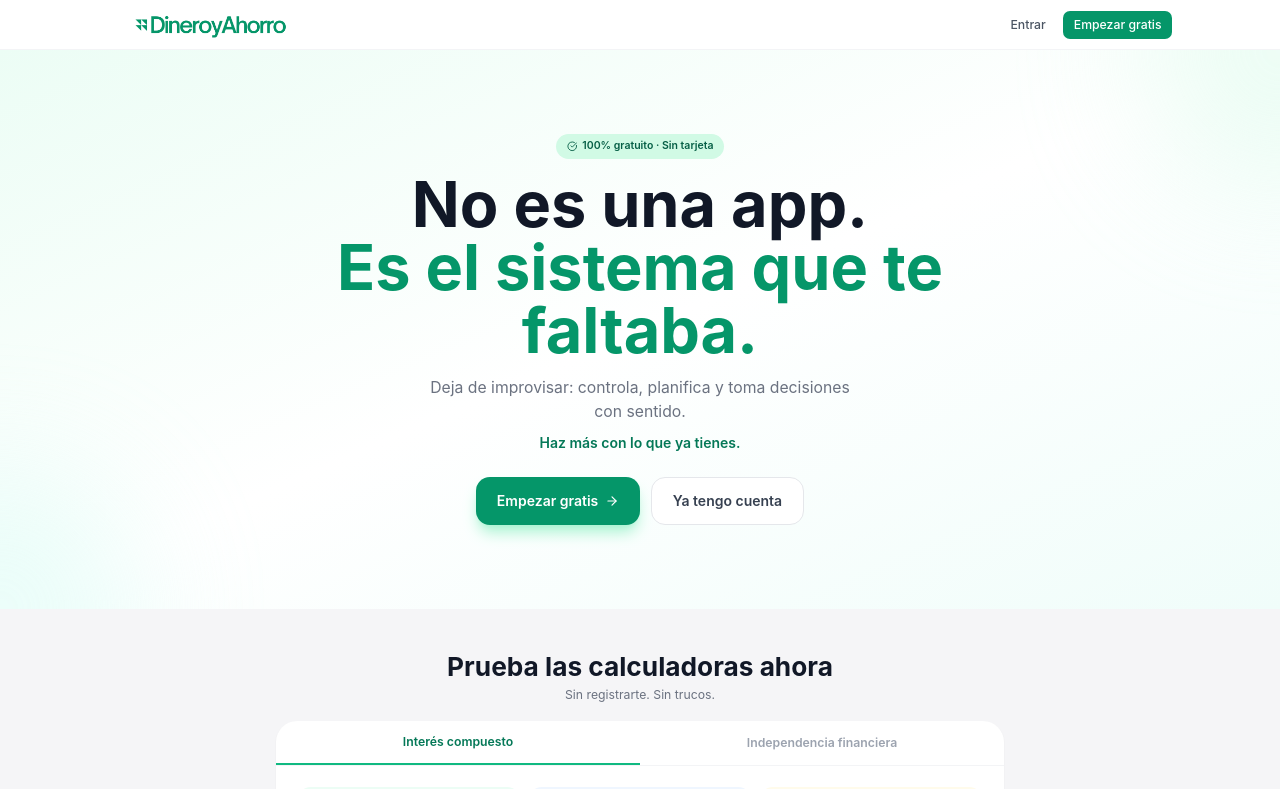
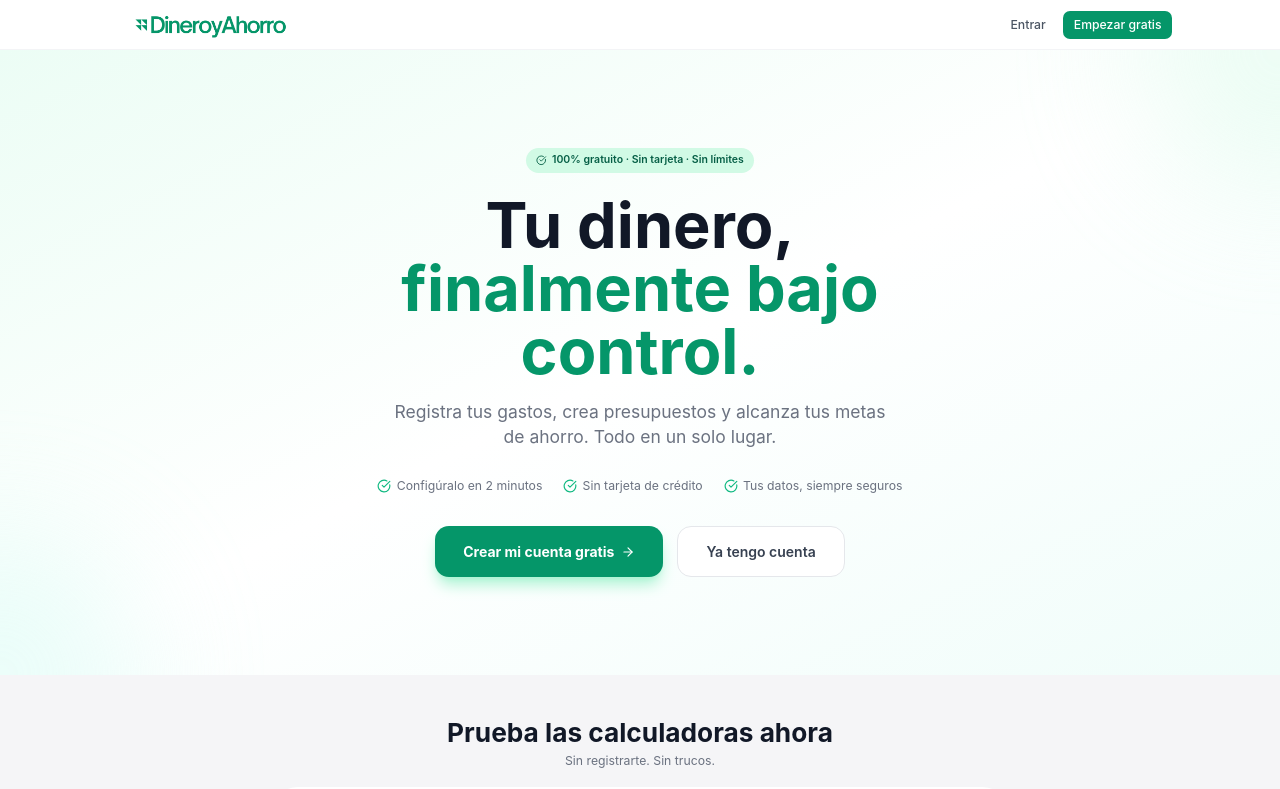
Before and after one commit to josemartoscv-pixel/quantix, a Next.js app: page / in a window 1280 px wide. Shown: the top 789 px of the page. Built offline with nearby package versions, Linux system fonts and the light colour scheme; no server answers.

Commit message:
Redesign landing hero with cleaner CTA

```diff
--- a/src/app/page.tsx
+++ b/src/app/page.tsx
@@ -77,42 +77,64 @@ export default async function LandingPage() {
       </nav>
 
       {/* Hero */}
-      <section className="relative overflow-hidden bg-gradient-to-br from-emerald-50 via-white to-teal-50 py-10 sm:py-24">
+      <section className="relative overflow-hidden bg-gradient-to-br from-emerald-50 via-white to-teal-50 py-14 sm:py-28">
         <div className="absolute inset-0 overflow-hidden pointer-events-none">
           <div className="absolute -top-40 -right-40 w-80 h-80 bg-emerald-100 rounded-full opacity-40 blur-3xl" />
           <div className="absolute -bottom-40 -left-40 w-80 h-80 bg-teal-100 rounded-full opacity-40 blur-3xl" />
         </div>
         <div className="max-w-7xl mx-auto px-5 sm:px-6 lg:px-8 relative">
-          <div className="text-center max-w-4xl mx-auto">
-            <div className="inline-flex items-center gap-1.5 bg-emerald-100 text-emerald-800 text-xs font-semibold px-3 py-1.5 rounded-full mb-4">
+          <div className="text-center max-w-3xl mx-auto">
+
+            {/* Badge */}
+            <div className="inline-flex items-center gap-1.5 bg-emerald-100 text-emerald-800 text-xs font-semibold px-3 py-1.5 rounded-full mb-6">
               <CheckCircle className="w-3 h-3" />
-              100% gratuito · Sin tarjeta
+              100% gratuito · Sin tarjeta · Sin límites
             </div>
-            <h1 className="text-3xl sm:text-6xl lg:text-7xl font-bold text-gray-900 leading-tight mb-4">
-              No es una app.<br />
-              <span className="text-emerald-600">Es el sistema que te faltaba.</span>
+
+            {/* Headline */}
+            <h1 className="text-4xl sm:text-6xl lg:text-7xl font-bold text-gray-900 leading-tight mb-5">
+              Tu dinero,<br />
+              <span className="text-emerald-600">finalmente bajo control.</span>
             </h1>
-            <p className="text-sm sm:text-lg text-gray-500 mb-2 max-w-lg mx-auto leading-relaxed">
-              Deja de improvisar: controla, planifica y toma decisiones con sentido.
+
+            {/* Subheadline */}
+            <p className="text-base sm:text-xl text-gray-500 mb-8 max-w-xl mx-auto leading-relaxed">
+              Registra tus gastos, crea presupuestos y alcanza tus metas de ahorro. Todo en un solo lugar.
             </p>
-            <p className="text-sm sm:text-base font-semibold text-emerald-700 mb-7">
-              Haz más con lo que ya tienes.
-            </p>
-            <div className="flex flex-col gap-2.5 sm:flex-row sm:gap-3 justify-center">
+
+            {/* Trust bullets */}
+            <div className="flex flex-col sm:flex-row gap-2 sm:gap-6 justify-center mb-9 text-sm text-gray-500">
+              <span className="flex items-center justify-center gap-1.5">
+                <CheckCircle className="w-4 h-4 text-emerald-500 shrink-0" />
+                Configúralo en 2 minutos
+              </span>
+              <span className="flex items-center justify-center gap-1.5">
+                <CheckCircle className="w-4 h-4 text-emerald-500 shrink-0" />
+                Sin tarjeta de crédito
+              </span>
+              <span className="flex items-center justify-center gap-1.5">
+                <CheckCircle className="w-4 h-4 text-emerald-500 shrink-0" />
+                Tus datos, siempre seguros
+              </span>
+            </div>
+
+            {/* CTA Buttons */}
+            <div className="flex flex-col gap-3 sm:flex-row sm:gap-4 justify-center">
               <Link
                 href="/register"
-                className="inline-flex items-center justify-center gap-2 bg-emerald-600 text-white font-semibold px-6 py-3.5 rounded-2xl hover:bg-emerald-700 active:scale-95 transition-all shadow-lg shadow-emerald-200 text-sm sm:text-base"
+                className="inline-flex items-center justify-center gap-2 bg-emerald-600 text-white font-bold px-8 py-4 rounded-2xl hover:bg-emerald-700 active:scale-95 transition-all shadow-lg shadow-emerald-200 text-base"
               >
-                Empezar gratis
+                Crear mi cuenta gratis
                 <ArrowRight className="w-4 h-4" />
               </Link>
               <Link
                 href="/login"
-                className="inline-flex items-center justify-center gap-2 bg-white text-gray-700 font-semibold px-6 py-3.5 rounded-2xl border border-gray-200 hover:border-emerald-300 hover:text-emerald-700 active:scale-95 transition-all text-sm sm:text-base"
+                className="inline-flex items-center justify-center gap-2 bg-white text-gray-700 font-semibold px-8 py-4 rounded-2xl border border-gray-200 hover:border-emerald-300 hover:text-emerald-700 active:scale-95 transition-all text-base"
               >
                 Ya tengo cuenta
               </Link>
             </div>
+
           </div>
         </div>
       </section>
```
